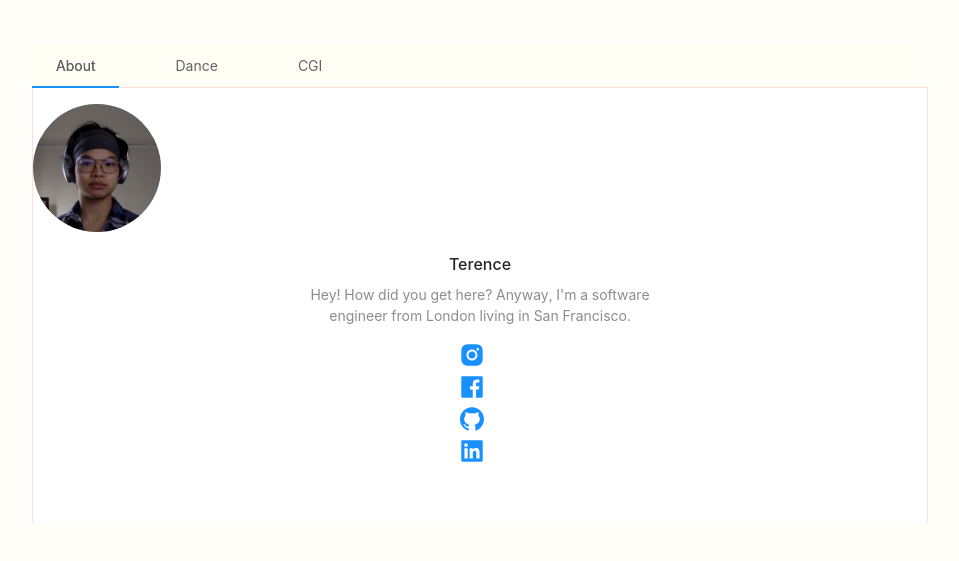
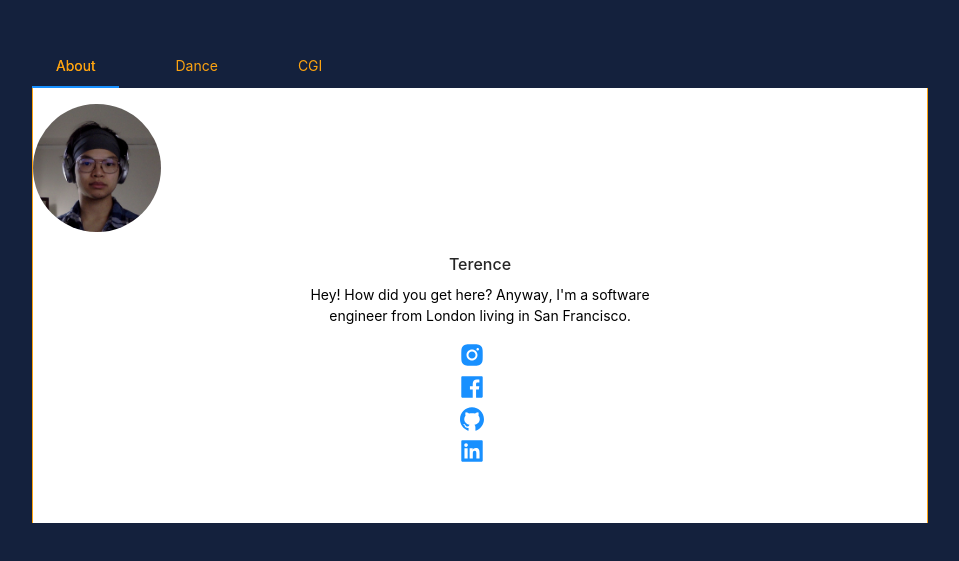
Before and after one commit to Sniffing/About, a React (Create React App) app: page / in a window 1280 px wide. Shown: the part 117-678 px from the top of the page, without its empty margins (160-1119 px from the left). Built offline with nearby package versions, Linux system fonts and the light colour scheme.

Commit message:
update colour scheme

```diff
--- a/antd.customize.less
+++ b/antd.customize.less
@@ -13,7 +13,7 @@
 @border-color-base: @colour3; // major border color
 @box-shadow-base: 0 3px 6px -4px rgba(0, 0, 0, 0.12), 0 6px 16px 0 rgba(0, 0, 0, 0.08),
   0 9px 28px 8px rgba(0, 0, 0, 0.05); // major shadow for layers
-@background-color-base: #fff8cd20; //background color
+@background-color-base: @colour4;
 
 
 //https://colorhunt.co/palette/213416
@@ -24,14 +24,10 @@
 * #ff9642
 * #646464
 */
-// @colour1: #fff8cd;
-// @colour2: #ffab66;
-// @colour3: #ffe05d;
-// @colour4: #ff9642;
-// @colour5: #646464;
 
-@colour1: #fdfdc4;
-@colour2: #ffe8cf;
-@colour3: #ffdede;
-@colour4: #ccffec;
-@colour5: #646464;
+
+@colour1: #FFF;
+@colour2: #E5E5E5;
+@colour3: #FCA311;
+@colour4: #14213D;
+@colour5: #000;
--- a/package.json
+++ b/package.json
@@ -22,6 +22,7 @@
     "eslint-config-react": "^1.1.7",
     "less": "^4.1.0",
     "less-loader": "^7.3.0",
+    "lodash": "^4.17.20",
     "mobx": "^6.0.5",
     "mobx-react": "^7.0.6",
     "postcss": "^7.0.35",
--- a/src/cgi-section/cgi-section.component.tsx
+++ b/src/cgi-section/cgi-section.component.tsx
@@ -1,5 +1,6 @@
 import { Carousel } from 'antd';
 import React from 'react';
+import _ from 'lodash';
 
 interface IState {
   cgiImages: string[];
@@ -24,10 +25,11 @@ export class CGISection extends React.Component<unknown, IState> {
   }
 
   private setCGIImages = (cgiImages: string[]) => {
-    console.log('setting cgi', cgiImages);
-    this.setState({
-      cgiImages,
-    });
+    if (_.xor(cgiImages, this.state.cgiImages).length > 0) {
+      this.setState({
+        cgiImages,
+      });
+    }
   }
 
   public render(): React.ReactNode {
--- a/src/dance-section/dance-section.component.tsx
+++ b/src/dance-section/dance-section.component.tsx
@@ -1,6 +1,7 @@
 import { Carousel } from 'antd';
 import React from 'react';
 import { DanceVideo } from './dance-video.component';
+import _ from 'lodash';
 
 interface IState {
   urls: string[];
@@ -14,7 +15,6 @@ export class DanceSection extends React.Component<unknown, IState> {
     };
   }
 
-
   public componentDidMount(): void {
     this.getUrlList();
   }
@@ -26,10 +26,11 @@ export class DanceSection extends React.Component<unknown, IState> {
   }
 
   private setUrls = (urls: string[]) => {
-    console.log('setting urls', urls);
-    this.setState({
-      urls,
-    });
+    if (_.xor(urls, this.state.urls).length > 0) {
+      this.setState({
+        urls,
+      });
+    }
   }
 
   public render(): React.ReactNode {
--- a/src/me-section/me-section.less
+++ b/src/me-section/me-section.less
@@ -1,5 +1,11 @@
+@import '../../antd.customize.less';
+
 .description {
   max-width: 400px;
   margin-left: auto;
   margin-right: auto;
 }
+
+.ant-card-meta-description {
+  color: @colour5;
+}
--- a/src/section-container/section-container.less
+++ b/src/section-container/section-container.less
@@ -7,7 +7,7 @@
 
   .ant-tabs-tab-btn,
   .ant-tabs-tab {
-    color: @text-color !important;
+    color: @colour3 !important;
   }
 
   .ant-tabs-nav,
```
